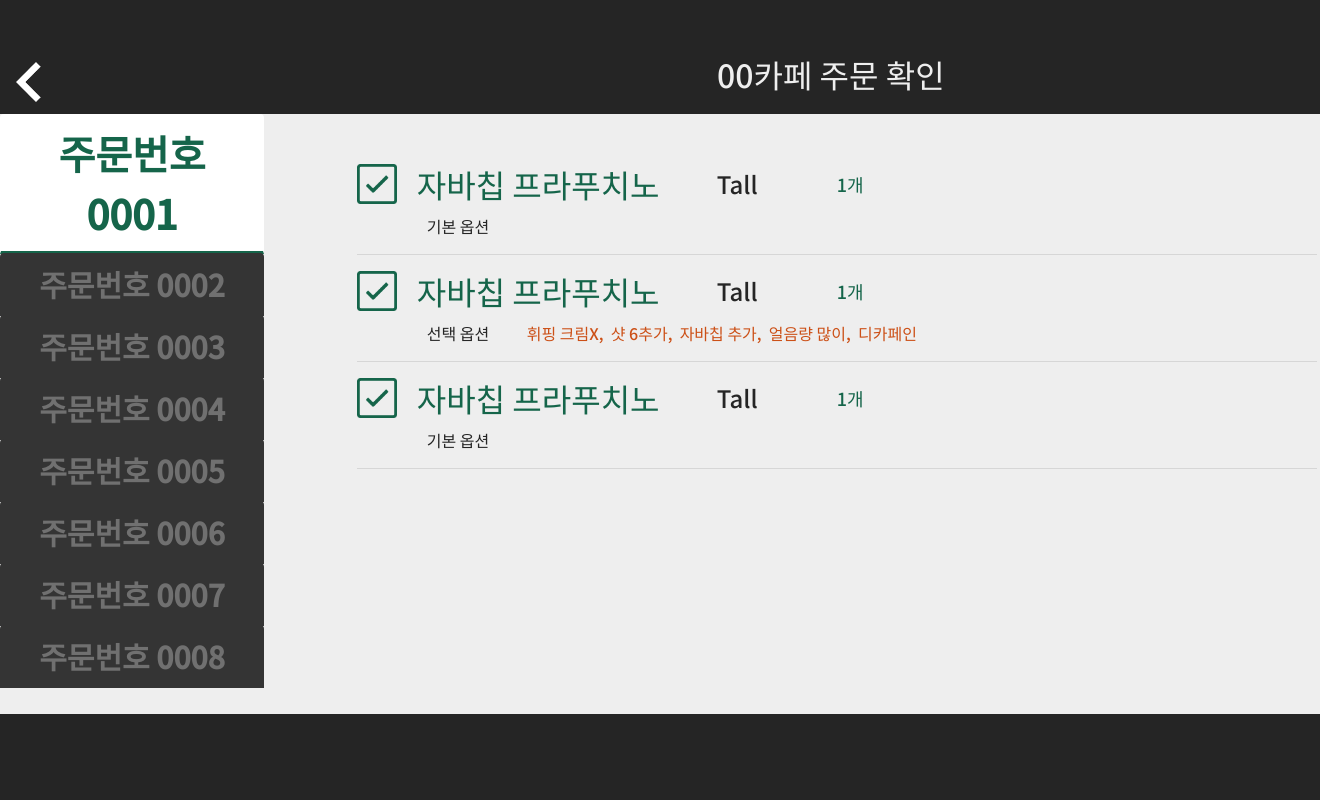
After one commit to DriveThruAiHknu/drivethru, a Django app: template templates/manager/manage_orders.html in a window 1320 px wide. The commit adds this page. Run offline with Django 3.2, Linux system fonts and the light colour scheme; the template is opened without the code that fills it, so the values that code supplies are empty; parts of the project's set-up code (start-up, migrations or seed data) failed here and were passed over; some libraries are stand-ins or nearby versions.

Commit message:
sj commit_220303

```diff
--- a/driveapp/managerurls.py
+++ b/driveapp/managerurls.py
@@ -5,5 +5,7 @@ from . import views
 urlpatterns = [
     path('login/', views.manage_login),
     path('menu/', views.manage_menu),
-    path('menu/manage_menu_add.html',views.manage_menuadd)
+    path('menu/manage_menu_add.html',views.manage_menuadd),
+    path('menu/manage_orders.html',views.manage_orders),
+    path('menu/manage_recommendation_menu.html',views.manage_recommendation_menu),
 ]
--- a/static/client/style/client_style_5_2.css
+++ b/static/client/style/client_style_5_2.css
@@ -1,4 +1,3 @@
-
 /* 문구 */
 .h-25
 {
@@ -35,8 +34,8 @@ h3{
 
 h4{
   color: #ffa6a9;
-  font-size: 1.8em;
-  margin-top: 20%;
+  font-size: 1.6em;
+  margin-top: 10%;
 }
 
 body {
--- /dev/null
+++ b/static/manager/style/manage_orders_style.css
@@ -0,0 +1,150 @@
+@import url('https://fonts.googleapis.com/css2?family=Noto+Sans+KR:wght@500&display=swap');
+
+
+html, body {
+    width:100%;
+    height:100%;
+    margin: 0;
+}
+.bg_all
+{
+    text-align: center;
+    background-color: #252525;
+    width: 100%;
+    height: 100%;
+    margin: 0;
+
+}
+.web-title{
+    float: none;
+    display: flex;
+}
+.home_btn{
+    margin-top: 50px;
+    margin-left: 10px;
+    background: none;
+    border: none;
+    outline: none;
+}
+.home_btn img{
+    max-width: 40px;
+    max-height: 40px;
+    object-fit: contain;
+}
+
+.web-title p {
+    font-family: 'Noto Sans KR', sans-serif;
+    text-align: center;
+    font-weight: 500;
+    font-size: xx-large;
+    margin-top: 50px;
+    margin-left: 670px;
+    color: #eee;
+
+}
+/*탭 커스텀*/
+.project-tab {
+    font-family: 'Noto Sans KR', sans-serif;
+    background-color: #eee;
+    height: 75%;
+}
+.project-tab #tabs{
+    background: #007b5e;
+    color: #eee;
+}
+.project-tab #tabs h6.section-title{
+    color: #eee;
+}
+.project-tab #tabs .nav-tabs .nav-item.show .nav-link, .nav-tabs .nav-link.active {
+    color: #15654A;
+    background-color: transparent #f3f3f3;
+    border-color: transparent transparent #f3f3f3;
+    border-bottom: 3px solid !important;
+    font-size: 40px;
+    font-weight: bold;
+}
+.nav-tabs{
+    float: left;
+    width: 20%;
+}
+.project-tab .nav-link {
+    border: 1px solid transparent;
+    border-top-left-radius: .25rem;
+    border-top-right-radius: .25rem;
+    color: #707070;
+    background-color: #343434;
+    font-size: 30px;
+    font-weight: 600;
+}
+.project-tab .nav-link:hover {
+    border: none;
+}
+/*탭 안에 있는 테이블 커스텀*/
+.tab-content{
+    font-family: 'Noto Sans KR', sans-serif;
+    float: left;
+    width: 80%;
+    padding-top: 3%;
+}
+.order{
+    font-family: 'Noto Sans KR', sans-serif;
+    width: 1000px;
+    margin-left: 5%;
+}
+/*주문목록 앞에 체크네모*/
+.order img{
+    max-width: 40px;
+    max-height: 40px;
+    object-fit: contain;
+    float: left;
+    margin-right: 20px;
+}
+/* 주문 목록 공통옵션 */
+ul li {
+    list-style-type: none;
+    padding: 0;
+}
+.fl {float:left; }
+.tc {text-align:left; }
+
+/* 주문 목록 목록 */
+.w500 {
+    font-weight: 100;
+    font-size: xx-large;
+    color: #15654A;
+    width: 300px;
+    margin-bottom: 10px;
+}
+.w120 {
+    font-size: x-large;
+    color: #252525;
+    width:120px;
+}
+.w100 {
+    font-size: large;
+    color: #15654A;
+    width:100px;
+}
+.w70{
+    font-size: medium;
+    color: #252525;
+    width:100px;
+    margin-left: 70px;
+}
+.w700{
+    font-size: medium;
+    color: #cc5017;
+    width:500px;
+    text-align: start;
+    margin-left: 140px;
+    margin-top: 10px;
+}
+hr{
+    width: "100%";
+    color: #707070;
+    size: 1;
+}
+.list {
+	height: 40px;
+	line-height: 40px;
+}
--- a/templates/manager/manage_login.html
+++ b/templates/manager/manage_login.html
@@ -1,5 +1,5 @@
 {% load static %}
-<link rel="stylesheet" type="text/css" href="{% static 'manager/style/manager_login_style.css' %}">
+<link rel="stylesheet" type="text/css" href="{% static 'manager/style/manage_login_style.css' %}">
 <link rel="stylesheet" type="text/css" href="{% static 'manager/style/bootstrap.min.css' %}">
 
 <div class="bg_all">
--- a/templates/manager/manage_menu_add.html
+++ b/templates/manager/manage_menu_add.html
@@ -1,6 +1,6 @@
 {% load static %}
 <link rel="stylesheet" href="https://stackpath.bootstrapcdn.com/bootstrap/4.1.3/css/bootstrap.min.css">
-<link rel="stylesheet" type="text/css" href="{% static 'manager/style/manager_menu_add_style.css' %}">
+<link rel="stylesheet" type="text/css" href="{% static 'manager/style/manage_menu_add_style.css' %}">
 
 <div class="bg_all">
     <!--페이지 제목-->
--- /dev/null
+++ b/templates/manager/manage_orders.html
@@ -0,0 +1,85 @@
+{% load static %}
+<link rel="stylesheet" href="https://stackpath.bootstrapcdn.com/bootstrap/4.1.3/css/bootstrap.min.css">
+<link rel="stylesheet" type="text/css" href="{% static 'manager/style/manage_orders_style.css' %}">
+
+<div class="bg_all">
+    <!--페이지 제목-->
+    <section id="title" class="web-title">
+        <button type="button" class="home_btn" onClick="history.back();"><img src="/static/manager/image/back.png"></button>
+        <p>00카페 주문 확인</p>
+    </section>
+    <!--카페 메뉴 탭-->
+    <section id="tabs" class="project-tab">
+        <div class="menu">
+            <div class="row">
+                <div class="col-md-12">
+                    <nav>
+                        <div class="nav flex-column nav-tabs nav-fill" id="nav-tab" role="tablist">
+                            <a class="nav-item nav-link active" id="nav-order1-tab" data-toggle="tab" href="#nav-order1" role="tab" aria-controls="nav-order1" aria-selected="true">주문번호 0001</a>
+                            <a class="nav-item nav-link" id="nav-order2-tab" data-toggle="tab" href="#nav-order2" role="tab" aria-controls="nav-order2" aria-selected="false">주문번호 0002</a>
+                            <a class="nav-item nav-link" id="nav-order3-tab" data-toggle="tab" href="#nav-order3" role="tab" aria-controls="nav-order3" aria-selected="false">주문번호 0003</a>
+                            <a class="nav-item nav-link" id="nav-order4-tab" data-toggle="tab" href="#nav-order4" role="tab" aria-controls="nav-order4" aria-selected="false">주문번호 0004</a>
+                            <a class="nav-item nav-link" id="nav-order5-tab" data-toggle="tab" href="#nav-order5" role="tab" aria-controls="nav-order5" aria-selected="false">주문번호 0005</a>
+                            <a class="nav-item nav-link" id="nav-order6-tab" data-toggle="tab" href="#nav-order6" role="tab" aria-controls="nav-order6" aria-selected="false">주문번호 0006</a>
+                            <a class="nav-item nav-link" id="nav-order7-tab" data-toggle="tab" href="#nav-order7" role="tab" aria-controls="nav-order7" aria-selected="false">주문번호 0007</a>
+                            <a class="nav-item nav-link" id="nav-order8-tab" data-toggle="tab" href="#nav-order8" role="tab" aria-controls="nav-order8" aria-selected="false">주문번호 0008</a>
+                        </div>
+                    </nav>
+                    <div class="tab-content" id="nav-tabContent">
+                        <div class="tab-pane fade show active" id="nav-order1" role="tabpanel" aria-labelledby="nav-order1-tab">
+                            <ul class="order">
+                                <img src="/static/manager/image/item.png">
+                                <li class="fl tc w500 list">자바칩 프라푸치노</li>
+                                <li class="fl tc w120 list">Tall</li>
+                                <li class="fl tc w100 list">1개</li>
+                                <li class="fl tc w500 list"></li>
+                                <li class="fl tc w70">기본 옵션</li>
+                                <li class="tc w700">&nbsp;</li>
+                                <hr></hr>
+                            </ul>
+                            <ul class="order">
+                                <img src="/static/manager/image/item.png">
+                                <li class="fl tc w500 list">자바칩 프라푸치노</li>
+                                <li class="fl tc w120 list">Tall</li>
+                                <li class="fl tc w100 list">1개</li>
+                                <li class="fl tc w500 list"></li>
+                                <li class="fl tc w70">선택 옵션</li>
+                                <li class="tc w700">휘핑 크림X,&nbsp;&nbsp;샷 6추가,&nbsp;&nbsp;자바칩 추가,&nbsp;&nbsp;얼음량 많이,&nbsp;&nbsp;디카페인</li>
+                                <hr></hr>
+                            </ul>
+                            <ul class="order">
+                                <img src="/static/manager/image/item.png">
+                                <li class="fl tc w500 list">자바칩 프라푸치노</li>
+                                <li class="fl tc w120 list">Tall</li>
+                                <li class="fl tc w100 list">1개</li>
+                                <li class="fl tc w500 list"></li>
+                                <li class="fl tc w70">기본 옵션</li>
+                                <li class="tc w700">&nbsp;</li>
+                                <hr></hr>
+                            </ul>
+
+                        </div>
+                        <div class="tab-pane fade" id="nav-order2" role="tabpanel" aria-labelledby="nav-order2-tab">
+                        </div>
+                        <div class="tab-pane fade" id="nav-order3" role="tabpanel" aria-labelledby="nav-order3-tab">
+                        </div>
+                        <div class="tab-pane fade" id="nav-order4" role="tabpanel" aria-labelledby="nav-order4-tab">
+                        </div>
+                        <div class="tab-pane fade" id="nav-order5" role="tabpanel" aria-labelledby="nav-order5-tab">
+                        </div>
+                        <div class="tab-pane fade" id="nav-order6" role="tabpanel" aria-labelledby="nav-order6-tab">
+                        </div>
+                        <div class="tab-pane fade" id="nav-order7" role="tabpanel" aria-labelledby="nav-order7-tab">
+                        </div>
+                        <div class="tab-pane fade" id="nav-order8" role="tabpanel" aria-labelledby="nav-order8-tab">
+                        </div>
+                    </div>
+                </div>
+            </div>
+        </div>
+    </section>
+    <script src="https://code.jquery.com/jquery-3.3.1.slim.min.js"></script>
+    <script src="https://cdnjs.cloudflare.com/ajax/libs/popper.js/1.14.3/umd/popper.min.js"></script>
+    <script src="https://stackpath.bootstrapcdn.com/bootstrap/4.1.3/js/bootstrap.min.js"></script>
+    <script type="text/javascript" src="/static/manager/js/menu_add.js"></script>
+</div>
```
Also changed, not shown: driveapp/views.py (+33 -7 lines), static/manager/style/manage_menu_style.css (renamed from static/manager/style/manager_menu_style.css, +44 -2 lines), static/manager/style/manage_recommendation_menu_style.css (added, +192 -0 lines), templates/manager/manage_menu.html (+5 -2 lines), templates/manager/manage_recommendation_menu.html (added, +68 -0 lines), static/manager/image/add.png (added), static/manager/image/back.png (added), static/manager/image/delete.png (added), static/manager/image/home.png (added), static/manager/image/item.png (added), static/manager/image/orders.png (added), static/manager/image/recommendation.png (added), static/manager/style/manage_login_style.css (renamed from static/manager/style/manager_login_style.css), static/manager/style/manage_menu_add_style.css (renamed from static/manager/style/manager_menu_add_style.css).
